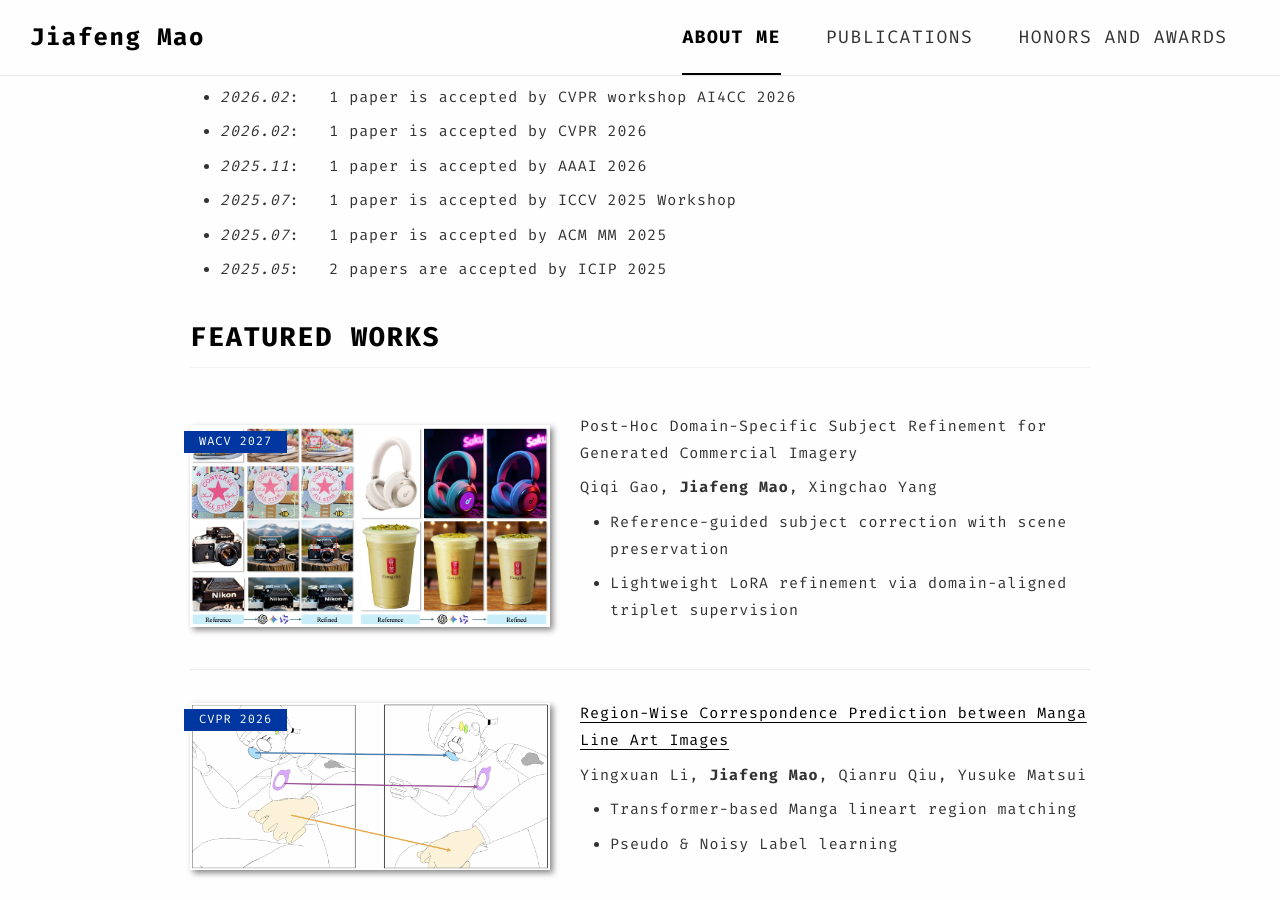
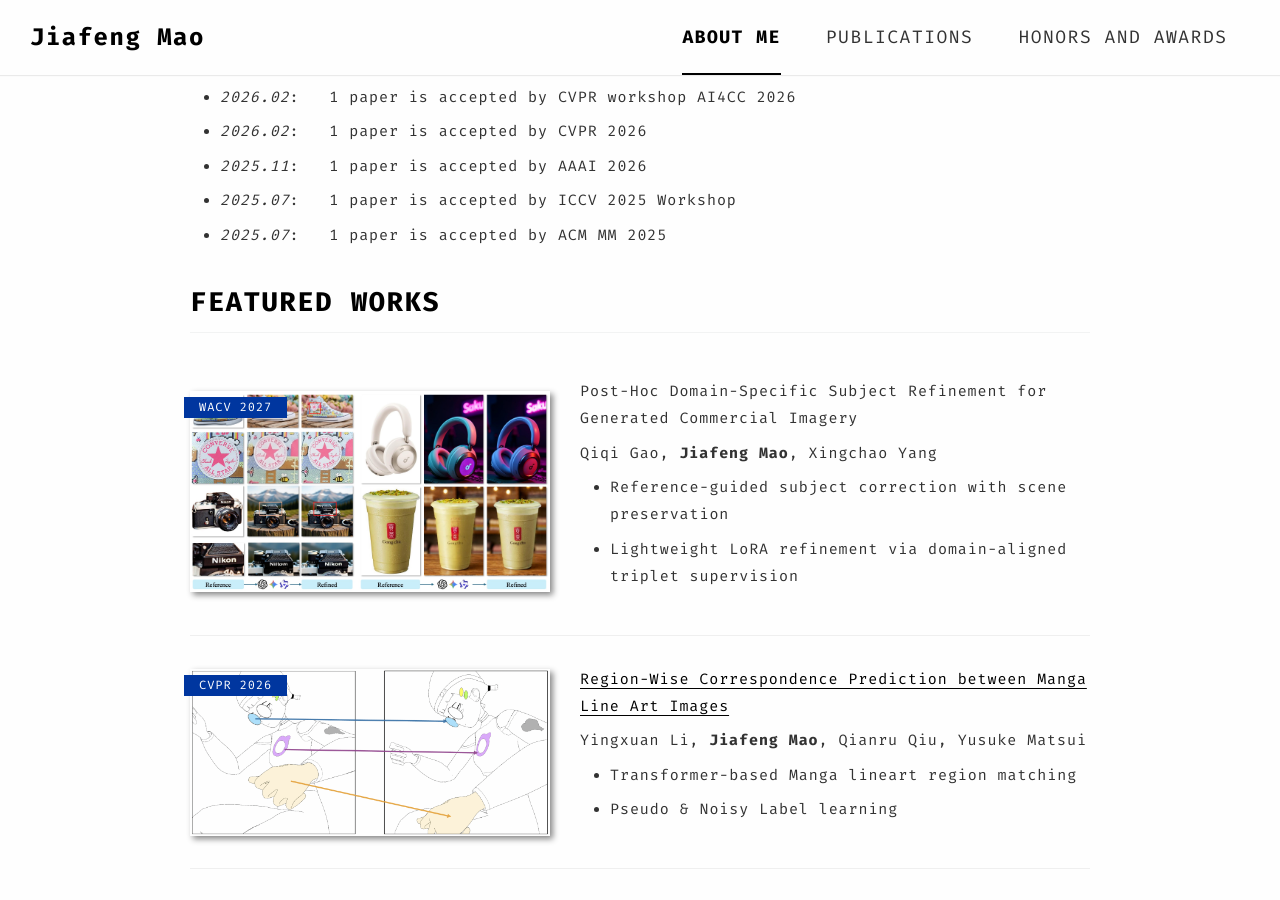
Before and after one commit to UT-Mao/UT-Mao.github.io, a Jekyll site: the page built from _pages/about.md, in a window 1280 px wide and 900 px high, scrolled down 856 px. Built offline with Jekyll 4.4.1, drawn with Linux system fonts in a browser that asks for light colours.

Commit message:
Remove ICIP news item (#5)

```diff
--- a/_includes/about-me.html
+++ b/_includes/about-me.html
@@ -28,7 +28,6 @@
 <li><em>2025.11</em>: &nbsp; 1 paper is accepted by AAAI 2026</li>
 <li><em>2025.07</em>: &nbsp; 1 paper is accepted by ICCV 2025 Workshop</li>
 <li><em>2025.07</em>: &nbsp; 1 paper is accepted by ACM MM 2025</li>
-<li><em>2025.05</em>: &nbsp; 2 papers are accepted by ICIP 2025</li>
 </ul>
 
 <h1>Featured Works</h1>
```
